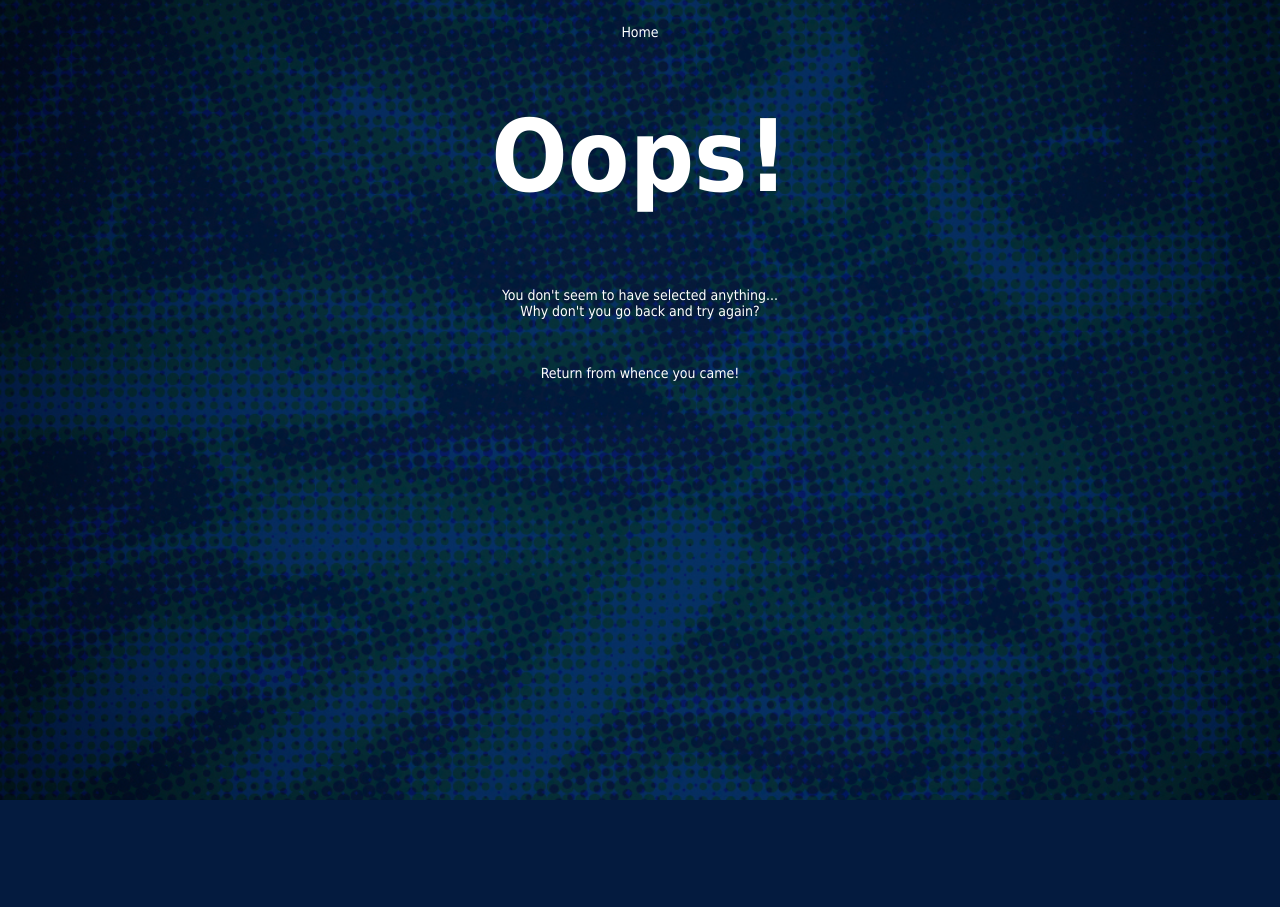
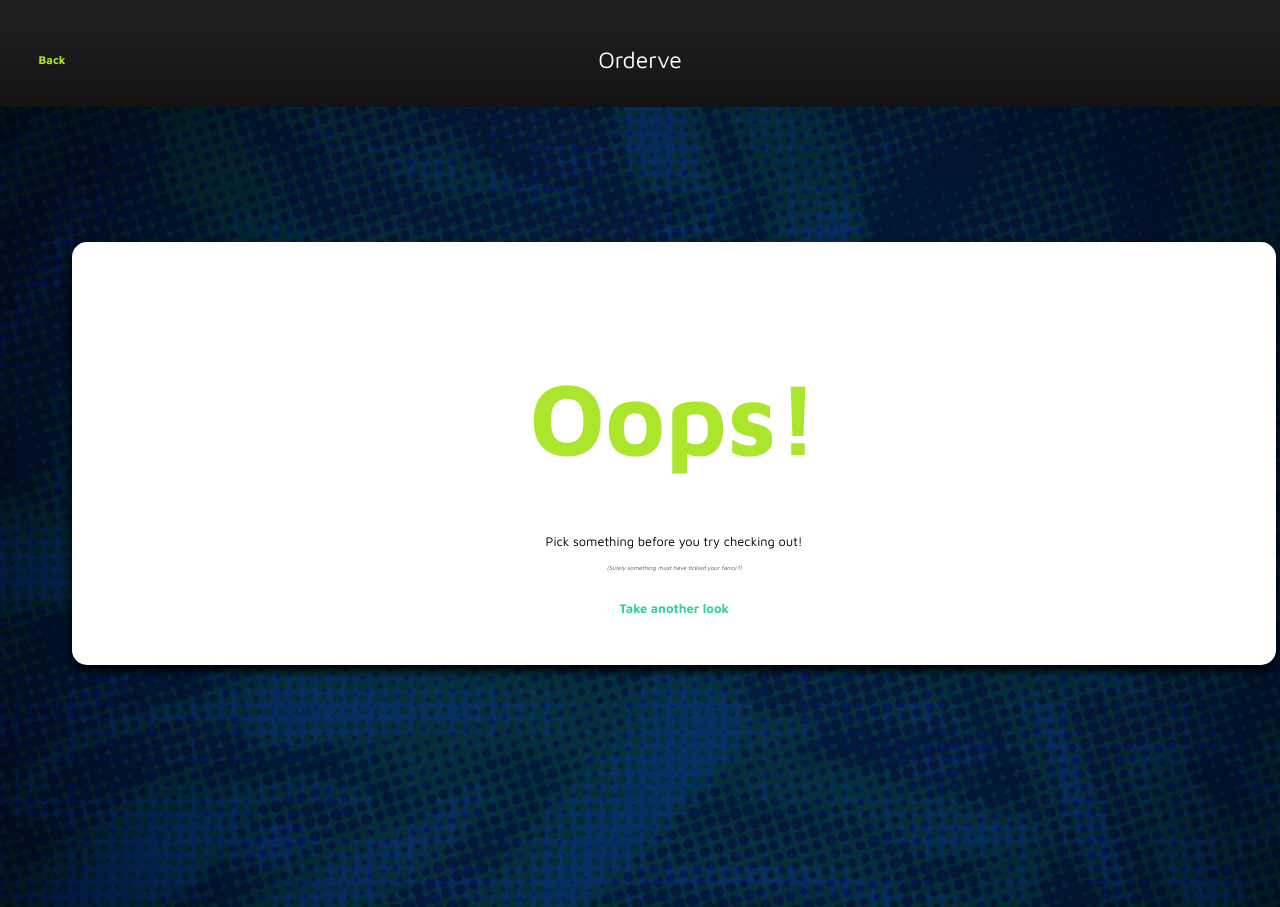
Before and after one commit to alexreynolds/orderve, a PHP site: page /orderinfo.php in a window 1280 px wide. Before the commit the page ends 800 px from the top, so only its background shows below. Run offline with PHP 8.4, Linux system fonts and the light colour scheme; data that the repository does not hold is empty.

Commit message:
finagling

```diff
--- a/controls.php
+++ b/controls.php
@@ -3,6 +3,8 @@
 <head>
 <meta http-equiv="Content-Type" content="text/html; charset=UTF-8" />
 <title>GOD MODE</title>
+
+
 </head>
 
 <body>
--- a/orderinfo.php
+++ b/orderinfo.php
@@ -10,70 +10,40 @@
 <!-- Fits view to device screen width -->
 <meta name="viewport" content="width=device-width,initial-scale=1">
 <title>Order Information</title>
+
+<link rel="stylesheet" type="text/css" href="ordervestyle.css">
+
 </head>
-
-
-<style>
-
-/* Sets the background to cover the whole window always and forever */
-html {
-  background: url("back.jpg") no-repeat center center fixed;
-  -webkit-background-size: cover;
-  -moz-background-size: cover;
-  -o-background-size: cover;
-  background-size: cover;
-}
-
-body{
-	font-family:Tahoma, Geneva, sans-serif;
-	color:#FFF;
-	font-size:14px;
-}
-
-a {
-	color:#FFF;
-	text-decoration:none;
-}
-
-.receipt {
-	text-align:right;
-}
-
-/* For addition line at end of receipt */
-.bottom {
-	border-bottom-color:transparent;
-	border-left-color:transparent;
-	border-right-color:transparent;
-	border-top-color:#FFF;
-	border-top-width:medium;
-	border-top-style:double;
-}
-
-</style>
 
 <body>
 
-<div align="center" id="main">
+<!-- Nav bar with submit order button -->
+<nav class="top">
+	<table style="width:100%; text-align:center; vertical-align:center"><tr>
+		<td style="width:100px"><a class="back" href="javascript:javascript:history.go(-1)">Back</a></td>
+		<td style="padding:0"><span class="head">Orderve</span></td>
+		<td style="width:100px;"></td>
+	</tr></table>
+</nav>
 
-<br />
-<a href="index.php?seat=hammock">Home</a>
-<br /><br />
+<!-- Main page content -->
+
+<div id="main" class="main">
 
 <!-- Div is displayed when user navigates here without ordering anything -->
 <div id="goback" style="display:none;">
 
-    <p style="font-size:100px; font-weight:900; line-height:1%;">Oops!</p><br />
-    <p>You don't seem to have selected anything...<br />
-    Why don't you go back and try again?</p><br /><br />
-    <a href="javascript:javascript:history.go(-1)">Return from whence you came!</a><br /><br />
+    <h1>Oops!</h1>
+    Pick something before you try checking out!<br /><br />
+    <span style="font-style:italic; font-size:.4em; color:#555">(Surely something must have tickled your fancy?)</span><br /><br /><br />
+    <a href="javascript:javascript:history.go(-1)">Take another look</a><br /><br />
 
 </div>
 
 
-<div id="infobody">
+<div id="infobody" align="center">
 
 <h2>Order Confirmation</h2>
-<br />
 
 <!--
 Adds user to Orders list, if they are not already on there, and modifies OrderCount
@@ -103,10 +73,12 @@ $con = mysql_connect($servername,$username,$password);
 
 	// Array to keep track of what was ordered, quantity and price
 	$myOrder = array();
+
 	// Arrays to pass to other pages, containing items ordered and quantity
 	// Using 2 separate arrays due to offset issues when attempting to use one serialized multi-dim. array
 	$foodArray = array();
 	$quanArray = array();
+
 	// Accumulators
 	$i = 0;
 	$totalcost = 0;
@@ -122,10 +94,13 @@ $con = mysql_connect($servername,$username,$password);
 		// Quantity > 0 if someone ordered something
 		if ($quantity > 0) {
 			$price = $row['FoodPrice'] * $quantity;
+
 			// Update the total cost to reflect addition of item(s)
 			$totalcost = $totalcost + $price;
+
 			// Update the total items to reflect order
 			$totalitems = $totalitems + $quantity;
+
 			// Add the item and relevant info to the array for future reference, as well as array for passing
 			$myOrder[$i] = array($quantity, $row['FoodName'], "$" . number_format($price,2));
 			$foodArray[$i] = $row['FoodName'];
@@ -136,27 +111,36 @@ $con = mysql_connect($servername,$username,$password);
 
 	}
 
-	// Start a session to put arrays to be passed in
-	//session_start();
+	// Puts food and quantity arrays in session variables
 	$_SESSION['foodArray'] = $foodArray;
 	$_SESSION['quanArray'] = $quanArray;
 
 	// Prints out some statistics at top of page
-	echo "Number of items ordered: " . $totalitems;
+	echo "<i>Order is for user at " . $_POST['seat'] . "</i>";
 	echo "<br />";
-	echo "Order is for " . $_POST['seat'];
+	echo "<b>" . $totalitems . "</b>";
+		if ($totalitems > 1) {
+			echo " items ordered";
+		}
+		else {
+			echo " item ordered";
+		}
+	echo "<br />";
 	echo "<br /><br /><br />";
+
 
 	// Prints out a table of quantity, name, and cost of all items ordered
 
-	echo "<table text-align=\"right\">";
+	echo "<table class=\"receipt\">";
 	for ($row = 0; $row < $i; $row++)
 	{
-		echo "<tr>";
+		echo "<tr style=\"text-align:right\">";
 		for ($col = 0; $col < 3; $col++)
 		{
 			echo "<td>";
+			if ($col == 1) { echo "<span class=\"itemb\">"; }
 			echo $myOrder[$row][$col];
+			if ($col == 1) { echo "</span>"; }
 			echo "</td>";
 		}
 		echo "</tr>";
--- /dev/null
+++ b/ordervestyle.css
@@ -0,0 +1,224 @@
+/* Sets the background to cover the whole window always and forever */
+html {
+  background: url("back.jpg") no-repeat center center fixed;
+  -webkit-background-size: cover;
+  -moz-background-size: cover;
+  -o-background-size: cover;
+  background-size: cover;
+}
+
+body {
+	font-family:'Maven Pro', Geneva, sans-serif;
+	font-weight:400;
+	color:#000;
+	font-size:.8em;
+	padding-top:10%;
+	text-align:center;
+	padding:5%;
+}
+
+a {
+	text-decoration:none;
+	color:#37CEA0;
+	font-weight:bold;
+}
+
+h1 {
+	color:#ABE52C;
+	font-size:8em;
+	margin-bottom:5%;
+	margin-top:7%;
+}
+
+h2 {
+	color:#37CEA0;
+}
+
+/* logo image*/
+.logo {
+	width:20%;
+	height:auto;
+	margin:.2%;
+}
+
+/* logo footer */
+.logotxt {
+	font-size:1.8em;
+	color:#FFF;
+	text-align:center;
+	position:fixed;
+	top:0;
+	margin:0;
+	margin-top:1%;
+	width:100%;
+}
+
+.round {
+	border-radius:15px;
+	width:100px;
+	height:100px;
+}
+
+/* table containing menu */
+.content {
+	border-radius:15px;
+	background-color:#FFF;
+	padding:15px;
+	margin-top:-5%;
+	box-shadow: 0px 5px 10px #000;
+	width:100%;
+	margin-bottom:15%;
+	/*
+	margin-left:5%;
+	margin-right:5%;
+	*/
+}
+
+/* For main content divs */
+.main {
+	border-radius:15px;
+	background-color:#FFF;
+	padding:3%;
+	box-shadow: 0px 5px 10px #000;
+	width:100%;
+	height:auto;
+	margin-bottom:15%;
+	text-align:center;
+	vertical-align:center;
+	margin-top:15%;
+	margin-right:5%;
+	/*
+	margin-left:5%;
+
+	*/
+}
+
+/* table cell for food item info */
+.iteminfo {
+	text-align:left;
+	vertical-align:center;
+	padding-left:20px;
+}
+
+/* Bolded item names*/
+.itemb {
+	color:#37CEA0;
+	font-weight:400;
+	font-size:1em;
+	vertical-align:center;
+}
+
+td {
+	padding:1%;
+	vertical-align:center;
+}
+
+.btncell {
+	width:10%;
+}
+
+/* +/- button style */
+.expand {
+	width:15px;
+	height:15px;
+	vertical-align:center;
+}
+
+/* Check out button*/
+.checkout {
+	color:#ABE52C;
+	font-family:'Maven Pro', Geneva, sans-serif;
+	font-weight:bold;
+	font-size:.9em;
+}
+
+/* Back link in nav bar */
+.back {
+	color:#ABE52C;
+	font-family:'Maven Pro', Geneva, sans-serif;
+	font-weight:bold;
+	font-size:.9em;
+}
+
+/* Styles receipt list */
+.receipt {
+	text-align:right;
+	padding:1%;
+	width:50%;
+}
+
+/* For addition line at end of receipt */
+.bottom {
+	border-bottom-color:transparent;
+	border-left-color:transparent;
+	border-right-color:transparent;
+	border-top-color:#FFF;
+	border-top-width:medium;
+	border-top-style:double;
+}
+
+/* Styling for nav bar */
+nav {
+	display:inline-block;
+	padding-top:3%;
+	padding-right:5%;
+	padding-bottom:1%;
+	position:fixed;
+	left:0px;
+	width:100%;
+	height:auto;
+	vertical-align:center;
+
+	/* Sets a gradient as the image background */
+	background-image: linear-gradient(bottom, rgb(18,18,18) 0%, rgb(20,20,20) 4%, rgb(31,31,31) 83%);
+	background-image: -o-linear-gradient(bottom, rgb(18,18,18) 0%, rgb(20,20,20) 4%, rgb(31,31,31) 83%);
+	background-image: -moz-linear-gradient(bottom, rgb(18,18,18) 0%, rgb(20,20,20) 4%, rgb(31,31,31) 83%);
+	background-image: -webkit-linear-gradient(bottom, rgb(18,18,18) 0%, rgb(20,20,20) 4%, rgb(31,31,31) 83%);
+	background-image: -ms-linear-gradient(bottom, rgb(18,18,18) 0%, rgb(20,20,20) 4%, rgb(31,31,31) 83%);
+	background-image: -webkit-gradient(linear, left bottom, left top, color-stop(0, rgb(18,18,18)), color-stop(0.04, rgb(20,20,20)) color-stop(0.83, rgb(31,31,31)));
+}
+
+/* Style for the wordmark in nav bar */
+.head {
+	color:#FFF;
+	font-size:1.8em;
+}
+
+/* Styles top nav bar */
+.top {
+	top:0px;
+	height:7%;
+	text-align:right;
+}
+
+/* Styles bottom nav bar */
+.bottom {
+	bottom:0;
+	height:10%;
+	text-align:center;
+	vertical-align:bottom;
+	padding-left:2%;
+	background-image: linear-gradient(bottom, rgb(18,18,18) 0%, rgb(20,20,20) 4%, rgb(31,31,31) 83%);
+	background-image: -o-linear-gradient(bottom, rgb(18,18,18) 0%, rgb(20,20,20) 4%, rgb(31,31,31) 83%);
+	background-image: -moz-linear-gradient(bottom, rgb(18,18,18) 0%, rgb(20,20,20) 4%, rgb(31,31,31) 83%);
+	background-image: -webkit-linear-gradient(bottom, rgb(18,18,18) 0%, rgb(20,20,20) 4%, rgb(31,31,31) 83%);
+	background-image: -ms-linear-gradient(bottom, rgb(18,18,18) 0%, rgb(20,20,20) 4%, rgb(31,31,31) 83%);
+	background-image: -webkit-gradient(
+	linear,
+	left bottom,
+	left top,
+	color-stop(0, rgb(18,18,18)),
+	color-stop(0.04, rgb(20,20,20)),
+	color-stop(0.83, rgb(31,31,31))
+);
+}
+
+/* Displays copyright information */
+footer {
+	/*position:absolute;*/
+	bottom:0;
+	text-align:center;
+	font-size:.3em;
+	color:#666;
+	vertical-align:bottom;
+}
```
Also changed, not shown: createqr.php (+36 -25 lines), index.php (+7 -203 lines).
